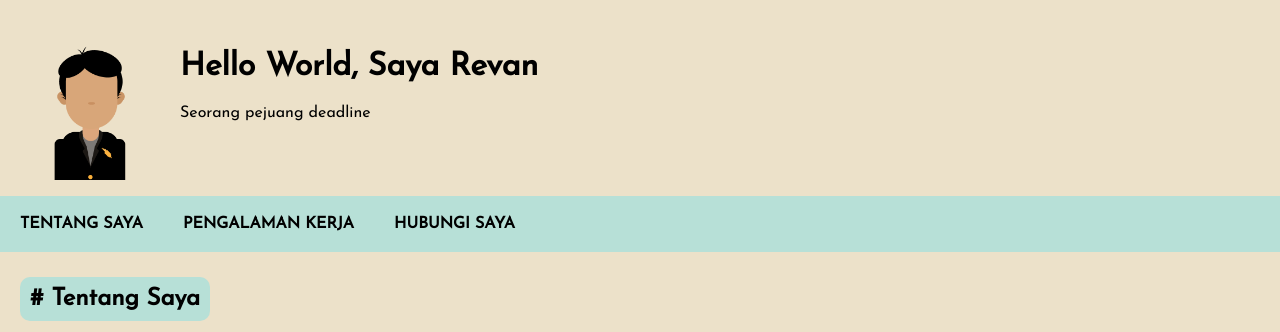
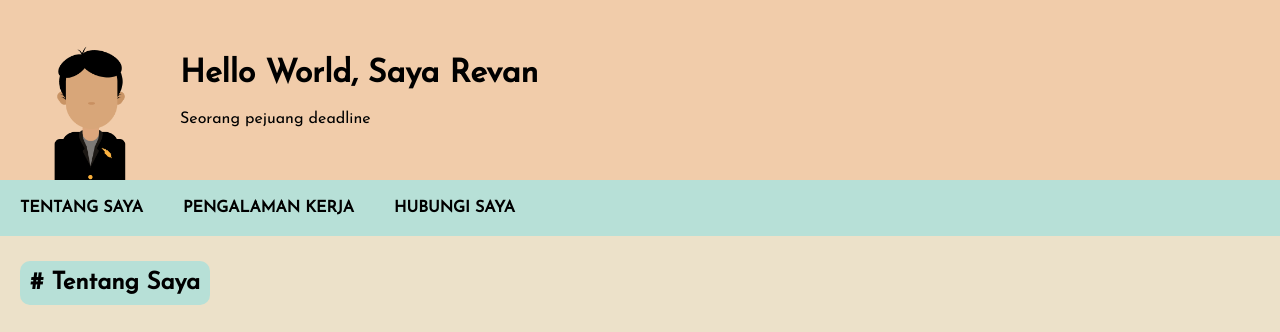
Before and after one commit to revanfz/Praktikum-Pemweb, a PHP site: page / in a window 1280 px wide. Shown: the top 332 px of the page. Run offline with PHP 8.4, Linux system fonts and the light colour scheme.

Commit message:
Update style

```diff
--- a/Modul 2/style.css
+++ b/Modul 2/style.css
@@ -1,4 +1,4 @@
-@import url('https://fonts.googleapis.com/css2?family=Josefin+Sans&display=swap');
+@import url("https://fonts.googleapis.com/css2?family=Josefin+Sans&display=swap");
 
 :root {
 	--fg: #6d423c;
@@ -10,7 +10,7 @@
 
 * {
 	box-sizing: border-box;
-    font-family: 'Josefin Sans', sans-serif;
+	font-family: "Josefin Sans", sans-serif;
 }
 
 html,
@@ -25,15 +25,13 @@ body {
 }
 
 .greeting {
+	background-color: var(--bg);
 	display: flex;
+	align-items: center;
 }
 
 .greeting__profile-picture {
 	max-width: 180px;
-}
-
-.greeting__text {
-	margin-top: 30px;
 }
 
 .main-nav {
@@ -41,6 +39,7 @@ body {
 }
 
 .main-nav__list {
+    margin: 0;
     padding: 0;
 	display: flex;
 	justify-content: flex-start;
@@ -75,7 +74,7 @@ body {
 	margin-left: 20px;
 	padding: 10px;
 	background-color: var(--blue);
-    border-radius: 10px;;
+	border-radius: 10px;
 }
 
 .header-box::before {
@@ -116,7 +115,6 @@ body {
 .pengalaman-kerja__table th {
 	background-color: var(--blue);
 }
-
 
 .pengalaman-kerja__table tr:nth-child(even) {
 	background-color: lightgrey;
```
Lines whose indentation alone changed are shown as unchanged.
